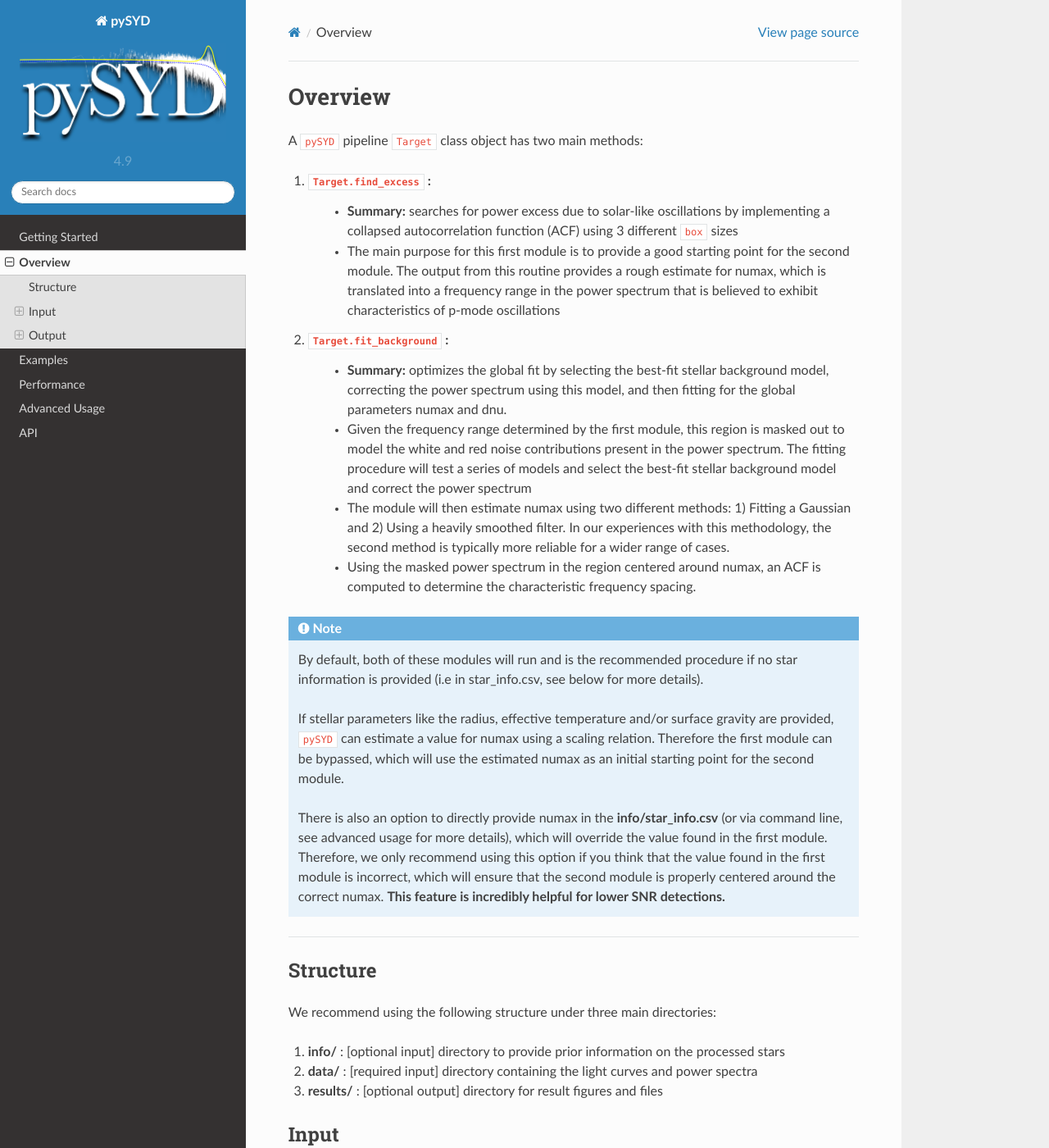
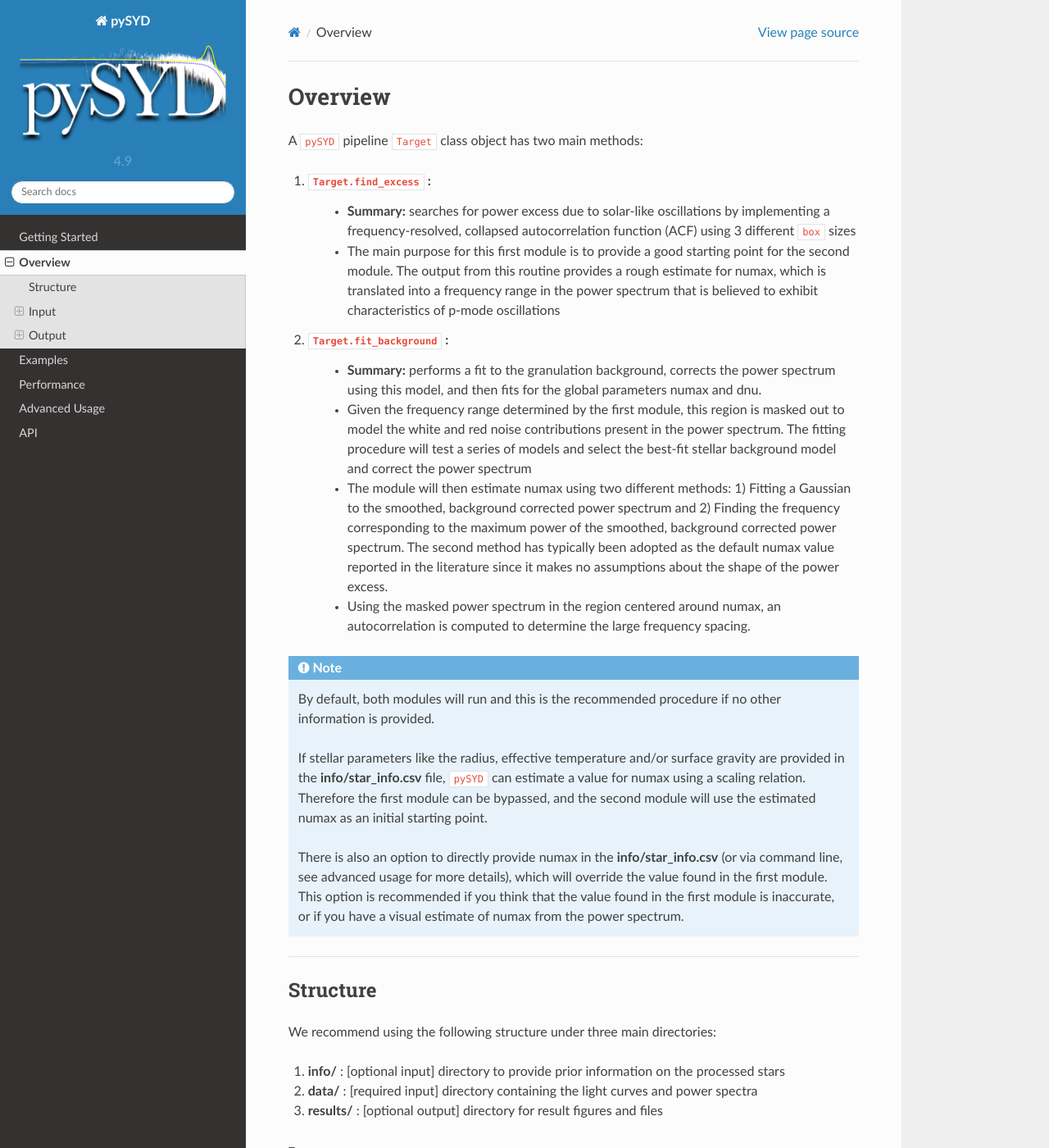
Before and after one commit to ashleychontos/pySYD, a Sphinx documentation site: the page built from docs/overview.rst, in a window 1280 px wide and 1400 px high. Shown: the whole window at 82% size. Built offline with Sphinx 7.4.7 and the Read the Docs theme 2.0.0, drawn with Linux system fonts in a browser that asks for light colours; some of the changed text lies outside the part shown.

Commit message:
Update overview.rst

```diff
--- a/docs/overview.rst
+++ b/docs/overview.rst
@@ -6,38 +6,33 @@ Overview
 A ``pySYD`` pipeline ``Target`` class object has two main methods:
 
 #. ``Target.find_excess`` :
-    * **Summary:** searches for power excess due to solar-like oscillations by implementing a collapsed
+    * **Summary:** searches for power excess due to solar-like oscillations by implementing a frequency-resolved, collapsed
       autocorrelation function (ACF) using 3 different ``box`` sizes
     * The main purpose for this first module is to provide a good starting point for the
       second module. The output from this routine provides a rough estimate for numax, which is translated
       into a frequency range in the power spectrum that is believed to exhibit characteristics of p-mode
       oscillations
 #. ``Target.fit_background`` :
-    * **Summary:** optimizes the global fit by selecting the best-fit stellar background model, correcting
-      the power spectrum using this model, and then fitting for the global parameters numax and dnu.
+    * **Summary:** performs a fit to the granulation background, corrects
+      the power spectrum using this model, and then fits for the global parameters numax and dnu.
     * Given the frequency range determined by the first module, this region is masked out to model
       the white and red noise contributions present in the power spectrum. The fitting procedure will
       test a series of models and select the best-fit stellar background model and correct the power spectrum
-    * The module will then estimate numax using two different methods: 1) Fitting a Gaussian and 2) Using
-      a heavily smoothed filter. In our experiences with this methodology, the second method is typically more
-      reliable for a wider range of cases.
-    * Using the masked power spectrum in the region centered around numax, an ACF is computed to determine
-      the characteristic frequency spacing.
+    * The module will then estimate numax using two different methods: 1) Fitting a Gaussian to the smoothed, background corrected power spectrum and 2) Finding the frequency corresponding to the maximum power of the smoothed, background corrected power spectrum. The second method has typically been adopted as the default numax value reported in the literature since it makes no assumptions about the shape of the power excess.
+    * Using the masked power spectrum in the region centered around numax, an autocorrelation is computed to determine
+      the large frequency spacing.
 
 .. note::
 
-    By default, both of these modules will run and is the recommended procedure if no star information
-    is provided (i.e in star_info.csv, see below for more details).
+    By default, both modules will run and this is the recommended procedure if no other information
+    is provided.
 
-    If stellar parameters like the radius, effective temperature and/or surface gravity are provided, ``pySYD``
+    If stellar parameters like the radius, effective temperature and/or surface gravity are provided in the **info/star_info.csv** file, ``pySYD``
     can estimate a value for numax using a scaling relation. Therefore the first module can be bypassed,
-    which will use the estimated numax as an initial starting point for the second module.
+    and the second module will use the estimated numax as an initial starting point.
 
     There is also an option to directly provide numax in the **info/star_info.csv** (or via command line,
-    see advanced usage for more details), which will override the value found in the first module. Therefore,
-    we only recommend using this option if you think that the value found in the first module is incorrect,
-    which will ensure that the second module is properly centered around the correct numax. **This feature is
-    incredibly helpful for lower SNR detections.**
+    see advanced usage for more details), which will override the value found in the first module. This option is recommended if you think that the value found in the first module is inaccurate, or if you have a visual estimate of numax from the power spectrum.
 
 
 =========================
@@ -60,19 +55,19 @@ Info/
 
 There are two main files provided:
 
-#. **info/todo.txt** : this is a basic text file with one star ID per line, which must match the data ID to be loaded in properly. If no stars are specified via command line, the star(s) listed in the text file will be processed by default. This is recommended when running a large number of stars.
+#. **info/todo.txt** : text file with one star ID per line, which must match the data ID. If no stars are specified via command line, the star(s) listed in the text file will be processed by default. This is recommended when running a large number of stars.
 
-#. **info/star_info.csv** : a means for providing individual star information. Star IDs are crossmatched with this list and therefore, do not need to be in any particular order. In order to read information in properly, it **must** contain the following column heads:
+#. **info/star_info.csv** : contains individual star information. Star IDs are crossmatched with this list and therefore, do not need to be in any particular order. In order to read information in properly, it **must** contain the following columns:
 
    * "stars" [int] : star IDs that should exactly match the star provided via command line or in todo.txt
    * "rad" [float] : stellar radius (units: solar radii)
    * "teff" [float] : effective temperature (units: K)
    * "logg" [float] : surface gravity (units: dex)
    * "numax" [float] : the frequency corresponding to maximum power (units: muHz)
-   * "lower_x" [float] : lower frequency limit to use in the findex module (units: muHz)
-   * "upper_x" [float] : upper frequency limit to use in the findex module (units: muHz)
-   * "lower_b" [float] : lower frequency limit to use in the background-fitting module (units: muHz)
-   * "upper_b" [float] : upper frequency limit to use in the background-fitting module (units: muHz)
+   * "lower_x" [float] : lower frequency limit to use in the find_excess module (units: muHz)
+   * "upper_x" [float] : upper frequency limit to use in the find_excess module (units: muHz)
+   * "lower_b" [float] : lower frequency limit to use in the fit_background module (units: muHz)
+   * "upper_b" [float] : upper frequency limit to use in the fit_background module (units: muHz)
    * "seed" [int] : random seed generated when using the Kepler correction option, which is saved for future reproducibility purposes
 
 
@@ -81,13 +76,13 @@ Data/
 
 File format for a given star ID:
 
-*  **ID_LC.txt** : lightcurve in units of days versus fractional flux
-*  **ID_PS.txt** : power spectrum in units of muHz versus ppm^2 muHz^-1 (normalized power density)
+*  **ID_LC.txt** : time series data in units of days
+*  **ID_PS.txt** : power spectrum in units of muHz versus power or power density
 
 
 .. warning::
 
-    The power spectrum **must** be in the specified units in order for the pipeline
+    Time and frequency in the time series and power spectrum file **must** be in the specified units (days and muHz) in order for the pipeline
     to properly process the data and provide reliable results.
 
 
@@ -97,12 +92,12 @@ Output
 Results/
 ++++++++
 
-Subdirectories are automatically created for each individually processed star (by their ID).
-Results for each of the two main ``pySYD`` modules (i.e. ``find_excess`` and ``fit_background``)
+Subdirectories are automatically created for each individually processed star.
+Results for each of the two main ``pySYD`` modules (``find_excess`` and ``fit_background``)
 will be concatenated into a single csv in the upper-level results directory, which is
 helpful when running many stars.
 
 A single star will yield one summary figure (png) and one data product (csv) for each of the two
-main modules, for a total of 4 output files. If the monte-carlo sampling is used, an additional
+main modules, for a total of 4 output files. If the monte-carlo sampling is used to calculate uncertainties, an additional
 figure will show the posterior distributions for the estimated parameters. See :ref:`examples`
 for a guide on what the output plots are showing.
```
